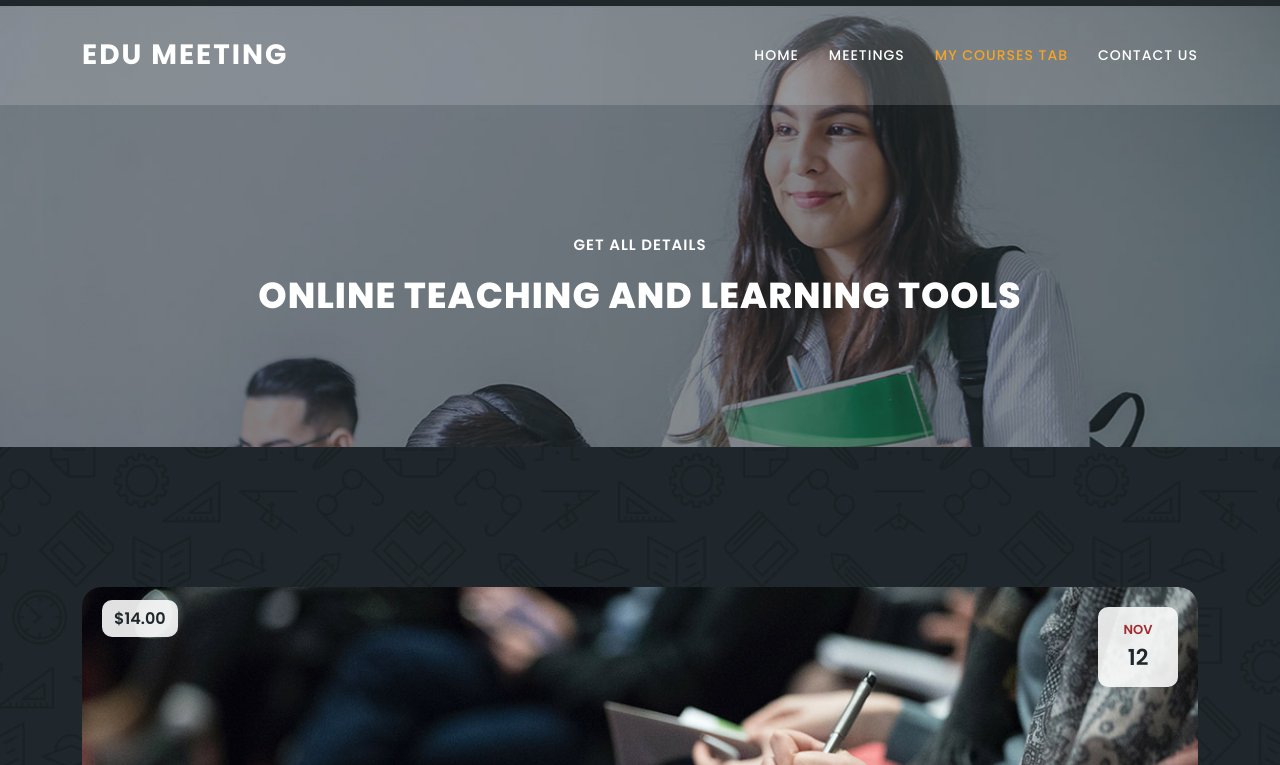
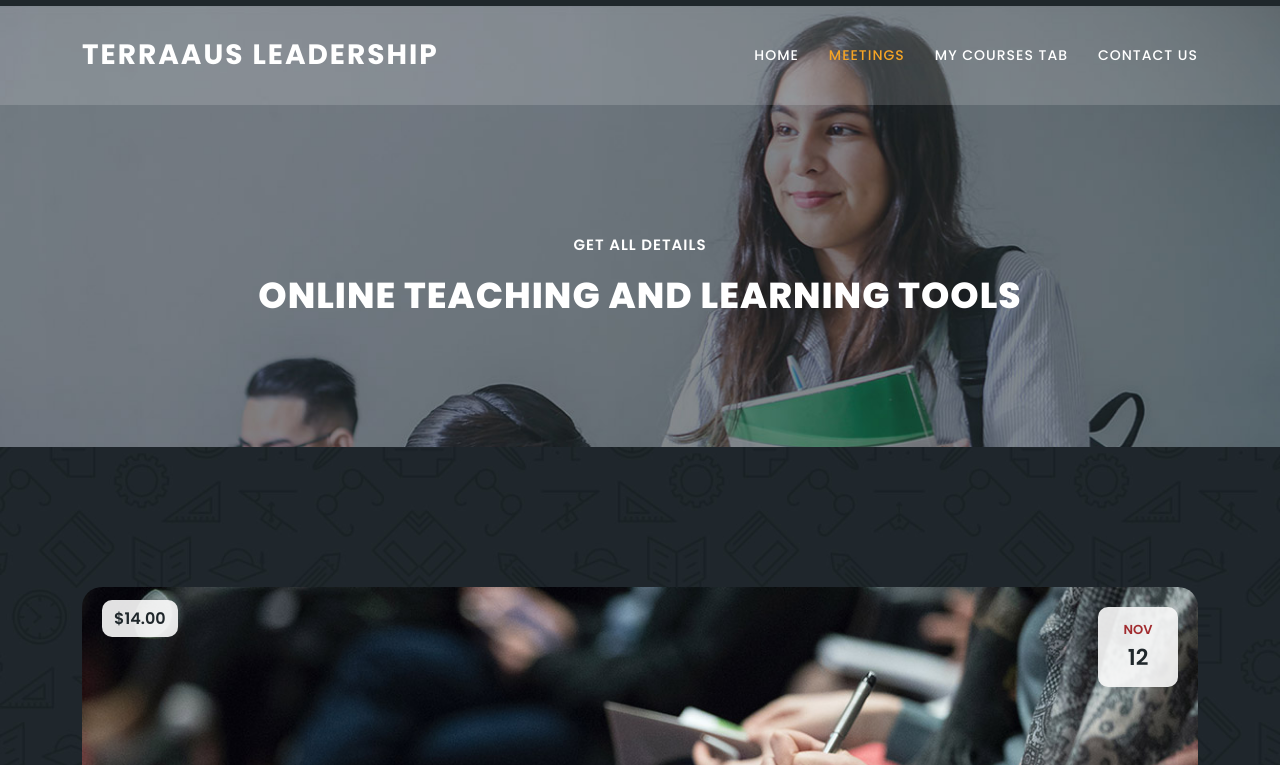
Before and after one commit to mahasajid/leadershiptrainingwebsite, a plain HTML site: page services_details.html in a window 1280 px wide. Shown: the part 35-800 px from the top of the page. Drawn offline with nearby package versions, Linux system fonts and the light colour scheme.

Commit message:
header active class fixed

```diff
--- a/services_details.html
+++ b/services_details.html
@@ -64,14 +64,14 @@ https://templatemo.com/tm-569-edu-meeting
                   <nav class="main-nav">
                       <!-- ***** Logo Start ***** -->
                       <a href="index.html" class="logo">
-                          Edu Meeting
+                        TERRAAUS LEADERSHIP
                       </a>
                       <!-- ***** Logo End ***** -->
                       <!-- ***** Menu Start ***** -->
                       <ul class="nav">
                         <li><a href="index.html">Home</a></li>
-                        <li><a href="meetings.html">Meetings</a></li>
-                        <li><a href="courses_tab.html" class="active">My Courses Tab</a></li>
+                        <li><a href="meetings.html"  class="active">Meetings</a></li>
+                        <li><a href="courses_tab.html">My Courses Tab</a></li>
                         <li><a href="index.html">Contact Us</a></li>
                       </ul>
 
```
Also changed, not shown: courses_tab.html (+1 -1 lines), courses_tab_details.html (+1 -1 lines), services.html (+2 -2 lines).
